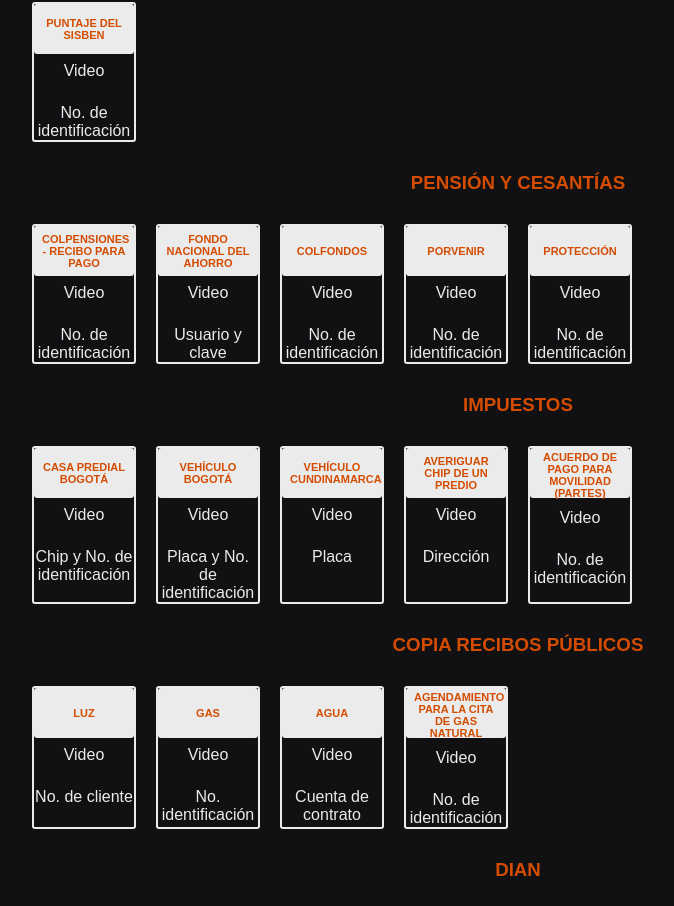
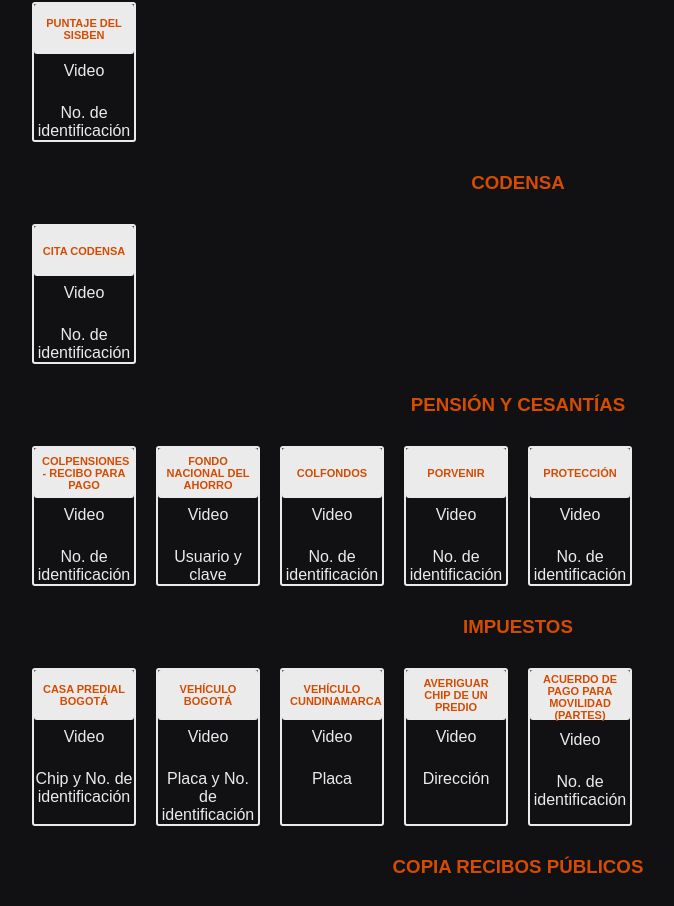
Before and after one commit to alberthfabian/fireplace, a React (Create React App) app: page / in a window 1280 px wide. Shown: the part 1076-1982 px from the top of the page, without its empty margins (122-796 px from the left). Built offline with nearby package versions, Linux system fonts and the light colour scheme; no server answers.

Commit message:
Create codensa

```diff
--- /dev/null
+++ b/src/components/Data/Codensa/index.js
@@ -0,0 +1,11 @@
+export const codensa = [
+  {
+    id: 1,
+    name: "CITA CODENSA",
+    video: "Video",
+    linkVideo: "https://www.youtube.com/channel/UCvi2KWTO8kKJZUO8cdJ2b6g",
+    linkDocument: "https://servicequendalat.enel.com/citaprevia/?pais=co",
+    value: "2.000",
+    register: "No. de identificación",
+  },
+];
--- a/src/pages/Home/index.jsx
+++ b/src/pages/Home/index.jsx
@@ -1,17 +1,27 @@
-import React, {Fragment} from 'react';
+import React, { Fragment } from "react";
 // import background from '../../assets/Images/Background.jpg';
 // import Fireplace from '../Fireplace';
-import Documents from '../../components/Documents';
-import Info from '../Info';
-import { useServer } from '../../context';
-import { Title, Div, Card } from './Styled';
-import { useAuth0 } from '@auth0/auth0-react';
+import Documents from "../../components/Documents";
+import Info from "../Info";
+import { useServer } from "../../context";
+import { Title, Div, Card } from "./Styled";
+import { useAuth0 } from "@auth0/auth0-react";
 
 const Home = () => {
-
   const { isAuthenticated, user } = useAuth0();
 
-  const { criminalRecord, eps, pensionAndCesantias, taxes, publicReceipts, dian, police, sisben, runt } = useServer();
+  const {
+    criminalRecord,
+    eps,
+    pensionAndCesantias,
+    taxes,
+    publicReceipts,
+    dian,
+    police,
+    sisben,
+    runt,
+    codensa,
+  } = useServer();
 
   return (
     <Fragment>
@@ -20,14 +30,18 @@
       </div>
       <Div>
         <Card>
-          {criminalRecord.map(document => (
+          {criminalRecord.map((document) => (
             <Documents
               key={document.id}
               name={document.name}
               video={document.video}
               linkVideo={document.linkVideo}
               linkDocument={document.linkDocument}
-              value={isAuthenticated && user.email === process.env.REACT_APP_EMAIL ? document.value : '' }
+              value={
+                isAuthenticated && user.email === process.env.REACT_APP_EMAIL
+                  ? document.value
+                  : ""
+              }
               register={document.register}
             />
           ))}
@@ -38,14 +52,18 @@
       </div>
       <Div>
         <Card>
-          {police.map(document => (
+          {police.map((document) => (
             <Documents
               key={document.id}
               name={document.name}
               video={document.video}
               linkVideo={document.linkVideo}
               linkDocument={document.linkDocument}
-              value={isAuthenticated && user.email === process.env.REACT_APP_EMAIL ? document.value : '' }
+              value={
+                isAuthenticated && user.email === process.env.REACT_APP_EMAIL
+                  ? document.value
+                  : ""
+              }
               register={document.register}
             />
           ))}
@@ -56,14 +74,18 @@
       </div>
       <Div>
         <Card>
-          {eps.map(document => (
+          {eps.map((document) => (
             <Documents
               key={document.id}
               name={document.name}
               video={document.video}
               linkVideo={document.linkVideo}
               linkDocument={document.linkDocument}
-              value={isAuthenticated && user.email === process.env.REACT_APP_EMAIL ? document.value : '' }
+              value={
+                isAuthenticated && user.email === process.env.REACT_APP_EMAIL
+                  ? document.value
+                  : ""
+              }
               register={document.register}
             />
           ))}
@@ -74,14 +96,40 @@
       </div>
       <Div>
         <Card>
-          {sisben.map(document => (
+          {sisben.map((document) => (
             <Documents
               key={document.id}
               name={document.name}
               video={document.video}
               linkVideo={document.linkVideo}
               linkDocument={document.linkDocument}
-              value={isAuthenticated && user.email === process.env.REACT_APP_EMAIL ? document.value : '' }
+              value={
+                isAuthenticated && user.email === process.env.REACT_APP_EMAIL
+                  ? document.value
+                  : ""
+              }
+              register={document.register}
+            />
+          ))}
+        </Card>
+      </Div>
+      <div>
+        <Title>CODENSA</Title>
+      </div>
+      <Div>
+        <Card>
+          {codensa.map((document) => (
+            <Documents
+              key={document.id}
+              name={document.name}
+              video={document.video}
+              linkVideo={document.linkVideo}
+              linkDocument={document.linkDocument}
+              value={
+                isAuthenticated && user.email === process.env.REACT_APP_EMAIL
+                  ? document.value
+                  : ""
+              }
               register={document.register}
             />
           ))}
@@ -92,14 +140,18 @@
       </div>
       <Div>
         <Card>
-          {pensionAndCesantias.map(document => (
+          {pensionAndCesantias.map((document) => (
             <Documents
               key={document.id}
               name={document.name}
               video={document.video}
               linkVideo={document.linkVideo}
               linkDocument={document.linkDocument}
-              value={isAuthenticated && user.email === process.env.REACT_APP_EMAIL ? document.value : '' }
+              value={
+                isAuthenticated && user.email === process.env.REACT_APP_EMAIL
+                  ? document.value
+                  : ""
+              }
               register={document.register}
             />
           ))}
@@ -110,14 +162,18 @@
       </div>
       <Div>
         <Card>
-          {taxes.map(document => (
+          {taxes.map((document) => (
             <Documents
               key={document.id}
               name={document.name}
               video={document.video}
               linkVideo={document.linkVideo}
               linkDocument={document.linkDocument}
-              value={isAuthenticated && user.email === process.env.REACT_APP_EMAIL ? document.value : '' }
+              value={
+                isAuthenticated && user.email === process.env.REACT_APP_EMAIL
+                  ? document.value
+                  : ""
+              }
               register={document.register}
             />
           ))}
@@ -128,14 +184,18 @@
       </div>
       <Div>
         <Card>
-          {publicReceipts.map(document => (
+          {publicReceipts.map((document) => (
             <Documents
               key={document.id}
               name={document.name}
               video={document.video}
               linkVideo={document.linkVideo}
               linkDocument={document.linkDocument}
-              value={isAuthenticated && user.email === process.env.REACT_APP_EMAIL ? document.value : '' }
+              value={
+                isAuthenticated && user.email === process.env.REACT_APP_EMAIL
+                  ? document.value
+                  : ""
+              }
               register={document.register}
             />
           ))}
@@ -146,14 +206,18 @@
       </div>
       <Div>
         <Card>
-          {dian.map(document => (
+          {dian.map((document) => (
             <Documents
               key={document.id}
               name={document.name}
               video={document.video}
               linkVideo={document.linkVideo}
               linkDocument={document.linkDocument}
-              value={isAuthenticated && user.email === process.env.REACT_APP_EMAIL ? document.value : '' }
+              value={
+                isAuthenticated && user.email === process.env.REACT_APP_EMAIL
+                  ? document.value
+                  : ""
+              }
               register={document.register}
             />
           ))}
@@ -164,14 +228,18 @@
       </div>
       <Div>
         <Card>
-          {runt.map(document => (
+          {runt.map((document) => (
             <Documents
               key={document.id}
               name={document.name}
               video={document.video}
               linkVideo={document.linkVideo}
               linkDocument={document.linkDocument}
-              value={isAuthenticated && user.email === process.env.REACT_APP_EMAIL ? document.value : '' }
+              value={
+                isAuthenticated && user.email === process.env.REACT_APP_EMAIL
+                  ? document.value
+                  : ""
+              }
               register={document.register}
             />
           ))}
@@ -185,7 +253,7 @@
         </Data>
       </Div>
       <Fireplace/> */}
-      <Info/>
+      <Info />
     </Fragment>
   );
 };
```
Also changed, not shown: src/context/index.jsx (+24 -23 lines).
